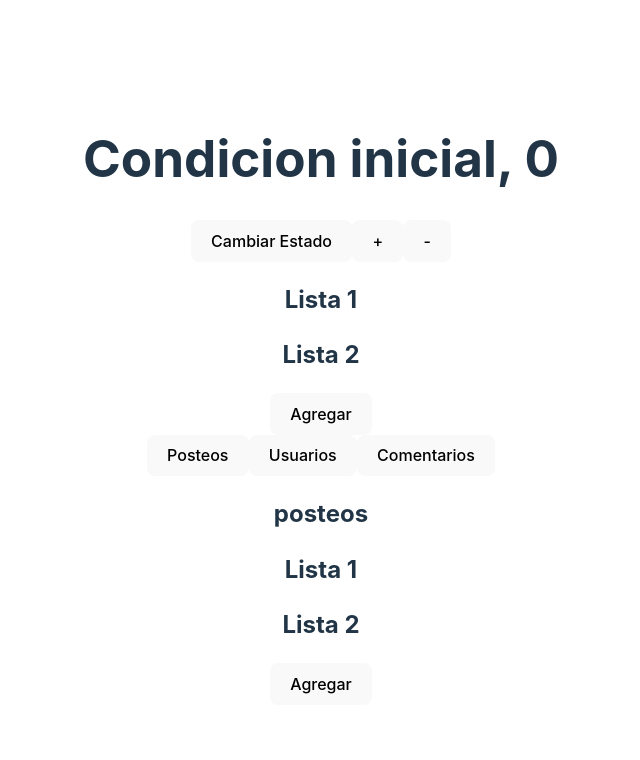
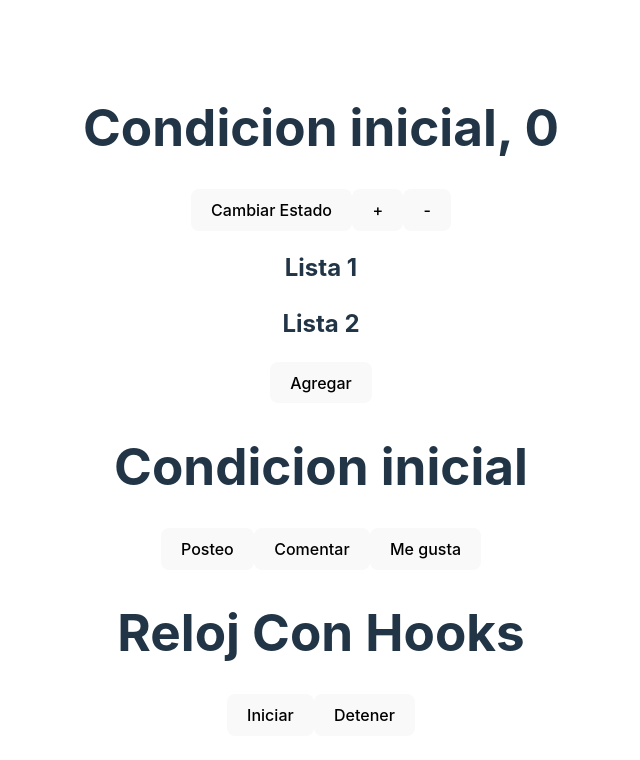
Before and after one commit to santillan234/React, a React (Vite) app in the folder repasoHooks/: page / in a window 1280 px wide. Shown: the top 760 px of the page, without its empty margins (319-959 px from the left). Built offline with nearby package versions, Linux system fonts and the light colour scheme.

Commit message:
17-11-23

```diff
--- a/repasoHooks/src/Add.jsx
+++ /dev/null
@@ -1,20 +0,0 @@
-import { useState } from "react"
-
-export default function Add () {
-  const [lista, setLista] = useState(() => [
-    {id: 1, title: "Lista 1"},
-    {id: 2, title: "Lista 2"}
-  ])
-
-  const cantidad = (lista.length + 1)
-  const add = () => setLista([...lista,{id: cantidad, title: `Lista ${cantidad}`}])
-
-  return(
-    <>
-      <div>
-        {lista.map( items => <h2 key={items.id}>{items.title}</h2>)}
-        <button onClick={add}>Agregar</button>
-      </div>
-    </>
-  )
-}
--- a/repasoHooks/src/App.jsx
+++ b/repasoHooks/src/App.jsx
@@ -1,7 +1,7 @@
-import Add from './Add'
 import './App.css'
 import Blog from './Blog'
 import Contar from './Contar'
+import RelojEffect from './RelojEffect'
 
 export function App() {
 
@@ -9,7 +9,7 @@ export function App() {
     <>
       <Contar />
       <Blog />
-      <Add />
+      <RelojEffect />
     </>
   )
 }
--- a/repasoHooks/src/Blog.jsx
+++ b/repasoHooks/src/Blog.jsx
@@ -1,19 +1,19 @@
-import { useEffect } from "react"
-import { useState } from "react"
+import { useState } from "react";
+import { useEffect } from "react";
 
-export default function Blog (){
-  const [recurso, setRecurso] = useState(() => ('posteos'));
+export default function Blog () {
+  const [estado, setEstado] = useState(() => ('Condicion inicial'))
 
-  useEffect(() => {console.log('Efecto Secundario')}, [recurso])
+  useEffect(() => {
+    console.log('Efecto Secundario');
+  }, [estado])
 
   return(
-    <>
-      <div>
-        <button onClick={() => setRecurso('posteos')}>Posteos</button>
-        <button onClick={() => setRecurso('usuarios')}>Usuarios</button>
-        <button onClick={() => setRecurso('comentarios')}>Comentarios</button>
-      </div>
-      <h2>{recurso}</h2>
-    </>
+    <div>
+      <h1>{estado}</h1>
+      <button onClick={() => setEstado('posteo')}>Posteo</button>
+      <button onClick={() => setEstado('comentar')}>Comentar</button>
+      <button onClick={() => setEstado('me gusta')}>Me gusta</button>
+    </div>
   )
 }
--- /dev/null
+++ b/repasoHooks/src/RelojEffect.jsx
@@ -0,0 +1,37 @@
+import { useState, useEffect } from "react";
+
+function Reloj ({hora}) {
+  return(
+    <h3>{hora}</h3>
+  )
+}
+
+export default function RelojEffect () {
+  const [hora, setHora] = useState(() => new Date().toLocaleTimeString());
+  const [visible, setVisible] = useState(() => false);
+
+  useEffect(() => {
+    let temporizador;
+
+    if (visible) {
+      temporizador = setInterval(() => {
+        setHora(new Date().toLocaleTimeString());
+      }, 1000);
+    }
+    else {
+      clearInterval(temporizador)
+    }
+    return () => {
+      clearInterval(temporizador)
+    }
+  }, [visible])
+
+  return(
+    <>
+      <h1>Reloj Con Hooks</h1>
+      {visible ? <Reloj hora={hora}/> : null}
+      <button onClick={() => setVisible(true)}>Iniciar</button>
+      <button onClick={() => setVisible(false)}>Detener</button>
+    </>
+  )
+};
```
